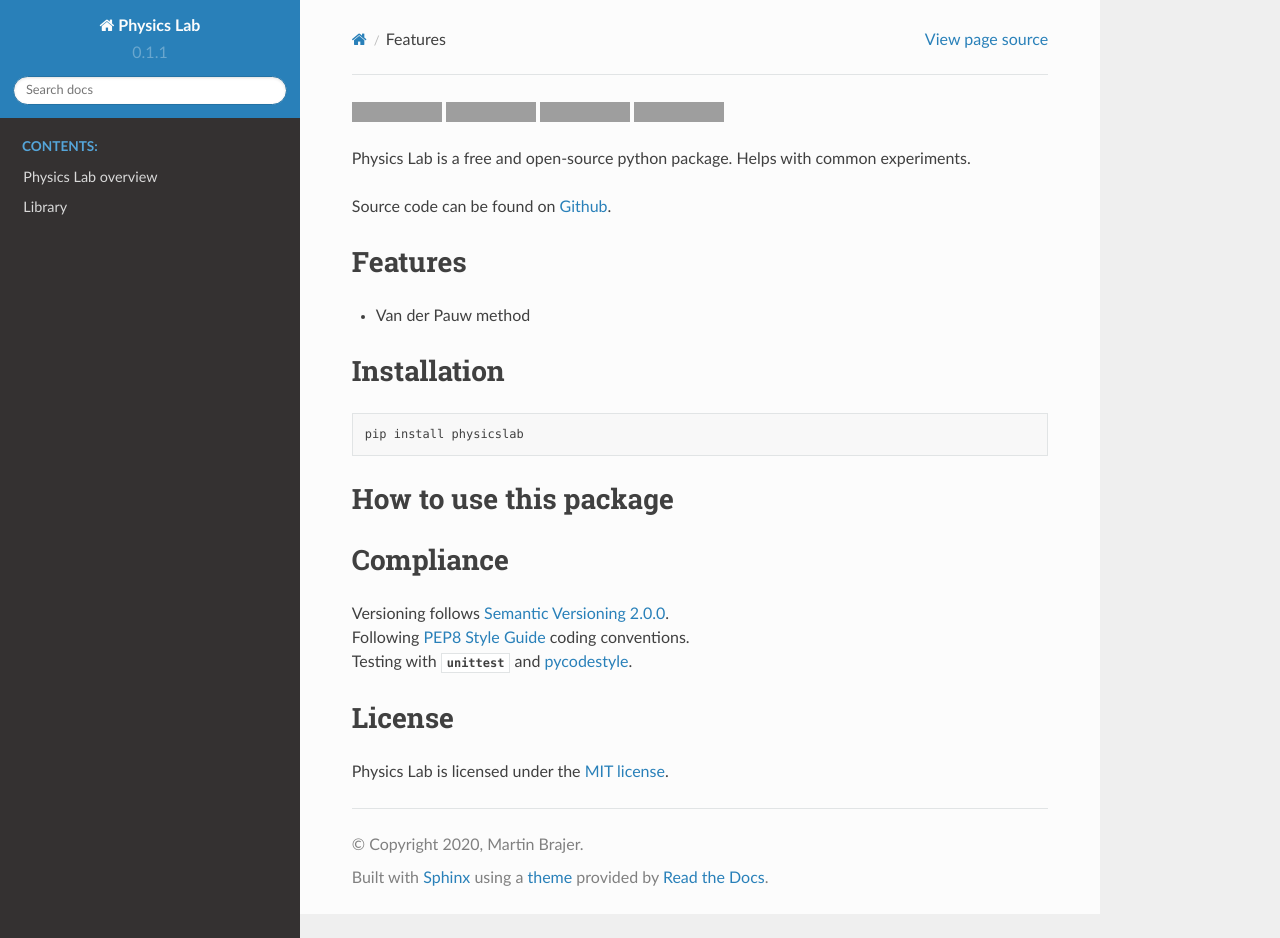
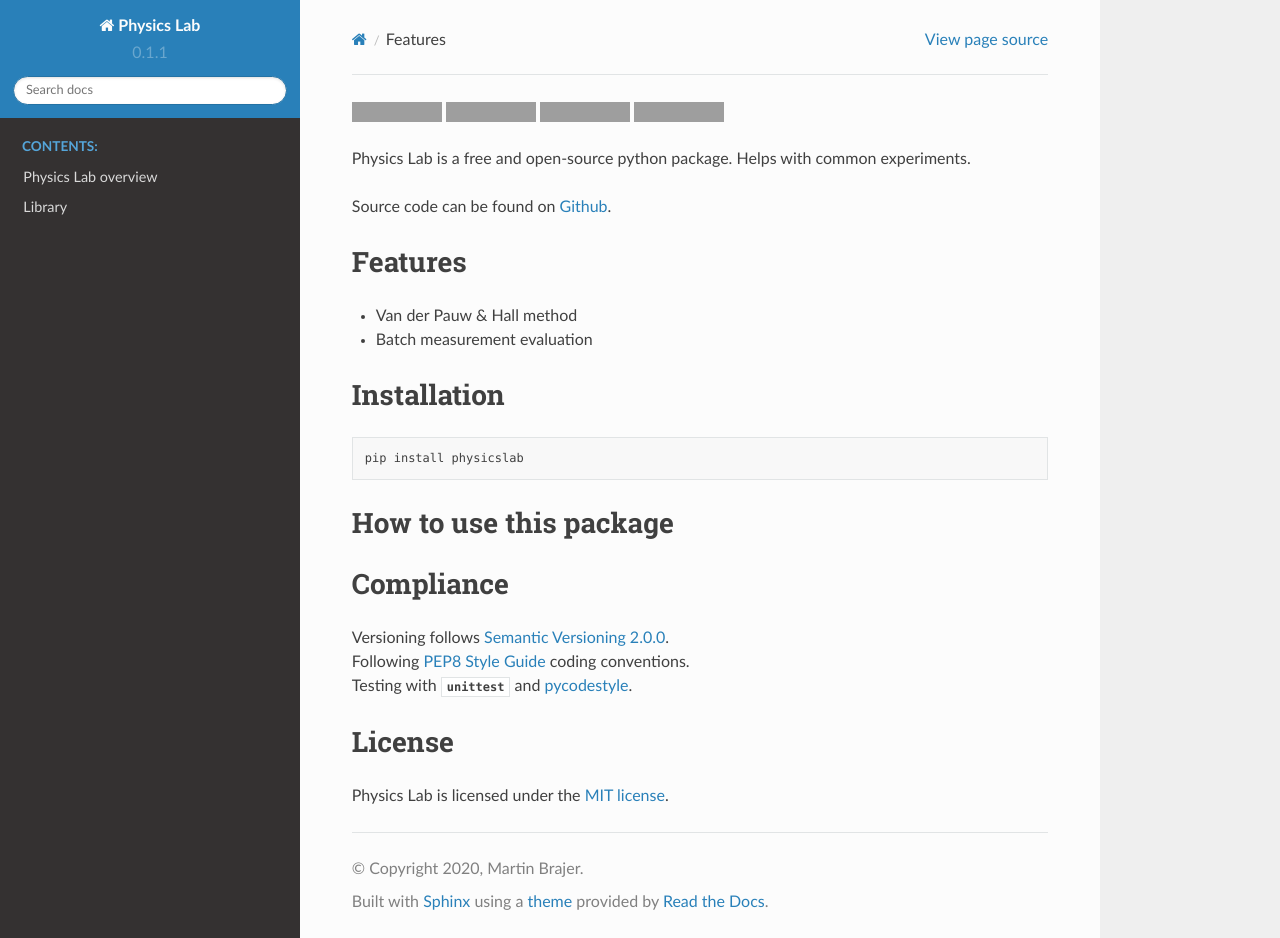
Before and after one commit to martin-brajer/physics-lab, a Sphinx documentation site: the page built from docs/source/_overview.rst, in a window 1280 px wide and 938 px high. Built offline with Sphinx 7.4.7 and the Read the Docs theme 2.0.0, drawn with Linux system fonts in a browser that asks for light colours; grey boxes are pictures that could not be loaded.

Commit message:
Docs main page update

```diff
--- a/docs/source/_overview.rst
+++ b/docs/source/_overview.rst
@@ -20,7 +20,8 @@ Source code can be found on `Github <https://github.com/martin-brajer/physics-la
 Features
 --------
 
-* Van der Pauw method
+* Van der Pauw & Hall method
+* Batch measurement evaluation
 
 
 Installation
```
Also changed, not shown: README.md (+2 -1 lines).
